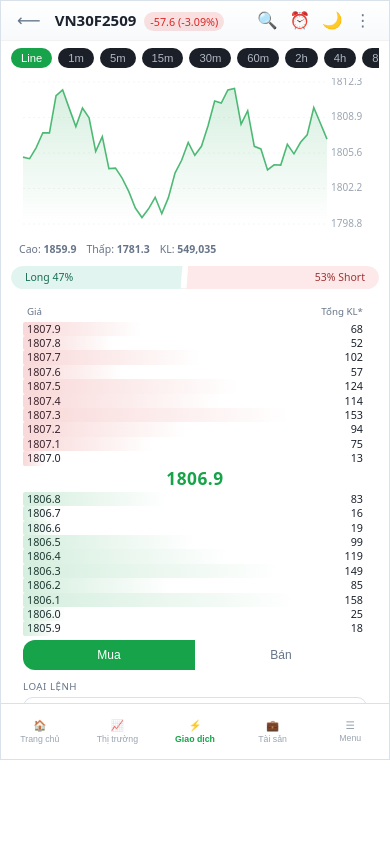
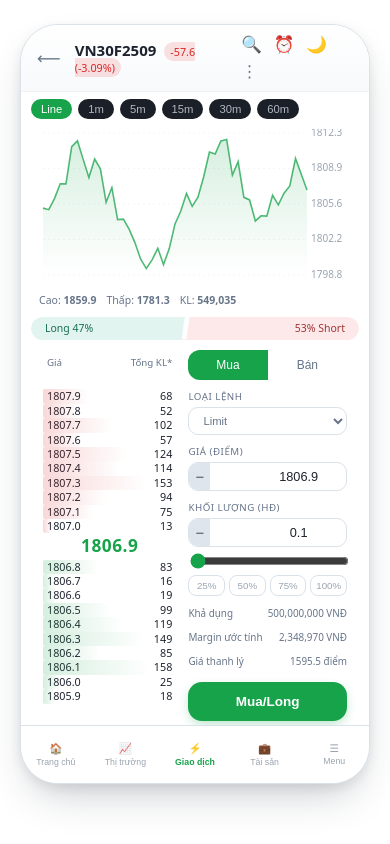
Before and after one commit to SSI-Digital/iboard-future-trading, a plain HTML site: page index.html in a window 390 px wide. Drawn offline with Linux system fonts and the light colour scheme.

```diff
--- a/index.html
+++ b/index.html
@@ -6,7 +6,7 @@
   <title>Giao dịch Phái sinh</title>
   <link rel="stylesheet" href="styles.css" />
 </head>
-<body>
+<body class="force-desktop">
   <div class="app-wrapper">
   <div class="app-phone" role="application" aria-label="Giao diện giao dịch">
   <div class="device-notch"></div>
@@ -37,9 +37,6 @@
         <button class="tf">15m</button>
         <button class="tf">30m</button>
         <button class="tf">60m</button>
-        <button class="tf">2h</button>
-        <button class="tf">4h</button>
-        <button class="tf">8h</button>
       </div>
       <div class="chart-placeholder" id="chart">
   <canvas id="miniChart" aria-label="Biểu đồ giá"></canvas>
--- a/script.js
+++ b/script.js
@@ -356,7 +356,7 @@
 // Timeframe switching (demo only — regenerate synthetic series)
 function setTimeframe(tf){
   // For 'Line' we keep existing; for others adjust point count
-  const map = { 'Line': 60, '1m': 120, '5m': 80, '15m': 60, '30m':50, '60m':40, '2h':30, '4h':25, '8h':20 };
+  const map = { 'Line': 60, '1m': 120, '5m': 80, '15m': 60, '30m':50, '60m':40};
   const points = map[tf] || 60;
   chartData = [];
   for (let i=0;i<points;i++) chartData.push(state.lastPrice + Math.sin(i/6)*6 + (Math.random()-0.5)*5);
--- a/styles.css
+++ b/styles.css
@@ -83,7 +83,7 @@
 /* central white gap with two diagonal edges */
 /* narrower, steeper, reversed diagonals */
 /* central white gap: parallelogram with both diagonals same direction (down-left), steeper & narrower */
-.ls-bar::before { content:''; position:absolute; top:0; bottom:0; left:calc(var(--longRatio)*1% - 4px); width:8px; background:#ffffff; pointer-events:none; z-index:2; box-shadow:0 0 0 1px rgba(0,0,0,0.02),0 0 2px rgba(0,0,0,0.05); clip-path:polygon(25% 0,100% 0,75% 100%,0 100%); }
+.ls-bar::before { content:''; position:absolute; top:0; bottom:0; left:calc(var(--longRatio)*1% - 4px); width:8px; background:#ffffff; pointer-events:none; z-index:2; box-shadow:0 0 0 1px rgba(0,0,0,0.02),0 0 2px rgba(0,0,0,0.05); clip-path:polygon(40% 0,100% 0,60% 100%,0 100%); }
 .ls-seg span { position:relative; z-index:3; }
 
 .trade-section { flex:1; display:flex; flex-direction:column; padding:4px 10px 80px; gap:14px; }
@@ -156,3 +156,12 @@
 /* Animations */
 .flash { animation:flash 0.6s ease; }
 @keyframes flash { from { background:rgba(255,255,255,0.15); } to { background:transparent; } }
+
+/* Force desktop (framed phone) look even on small screens */
+body.force-desktop { padding:24px 20px !important; }
+body.force-desktop .app-phone { width:414px !important; max-width:100%; height:844px !important; border-radius:38px !important; box-shadow:0 20px 40px -12px rgba(31,45,61,.25),0 4px 12px rgba(0,0,0,.08) !important; }
+body.force-desktop .device-notch { display:block !important; }
+body.force-desktop .book-and-form { flex-direction:row !important; }
+body.force-desktop .order-book { min-width:46% !important; }
+body.force-desktop .order-form { min-width:54% !important; }
+body.force-desktop .bottom-nav { height:58px !important; }
```
